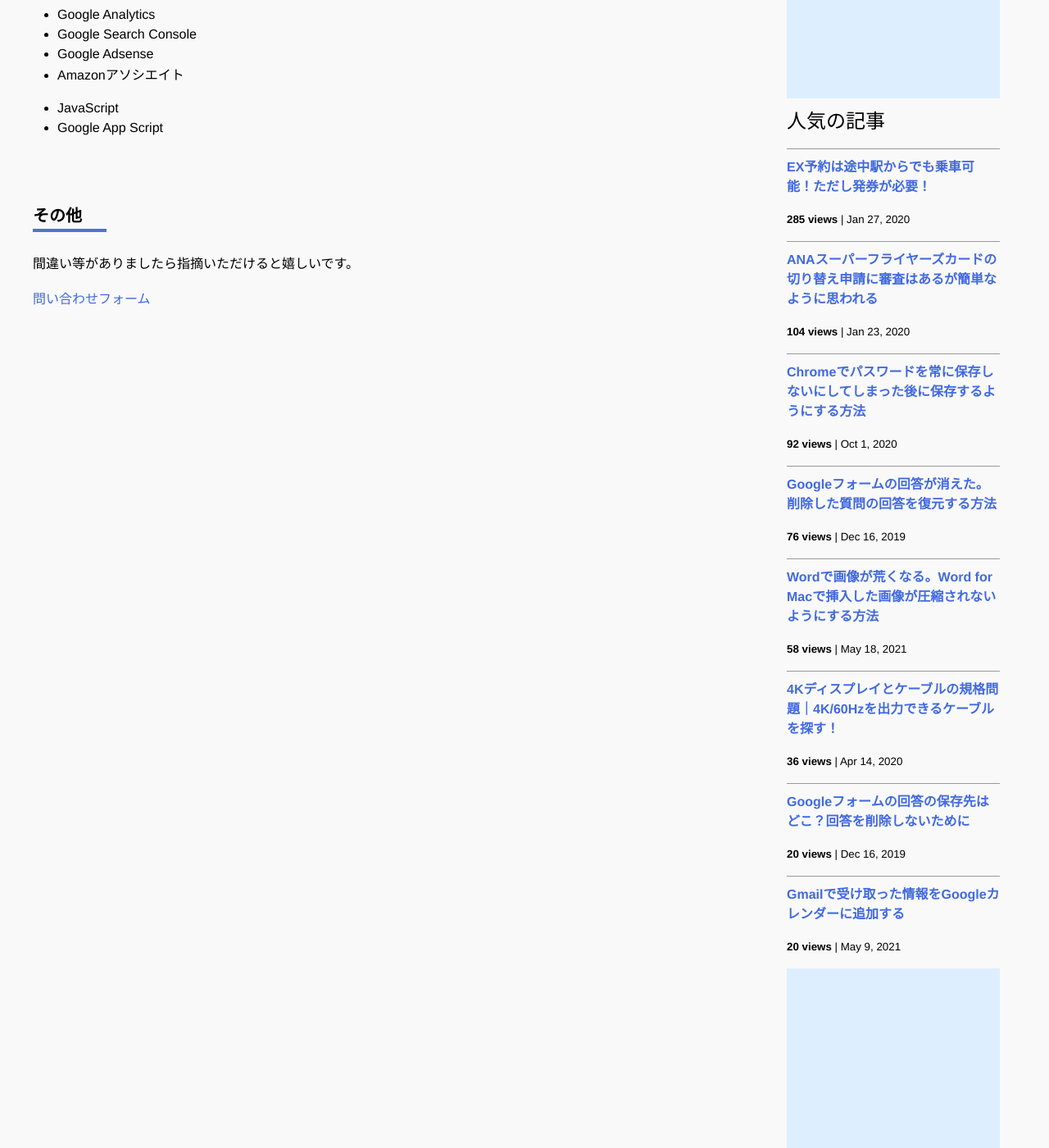
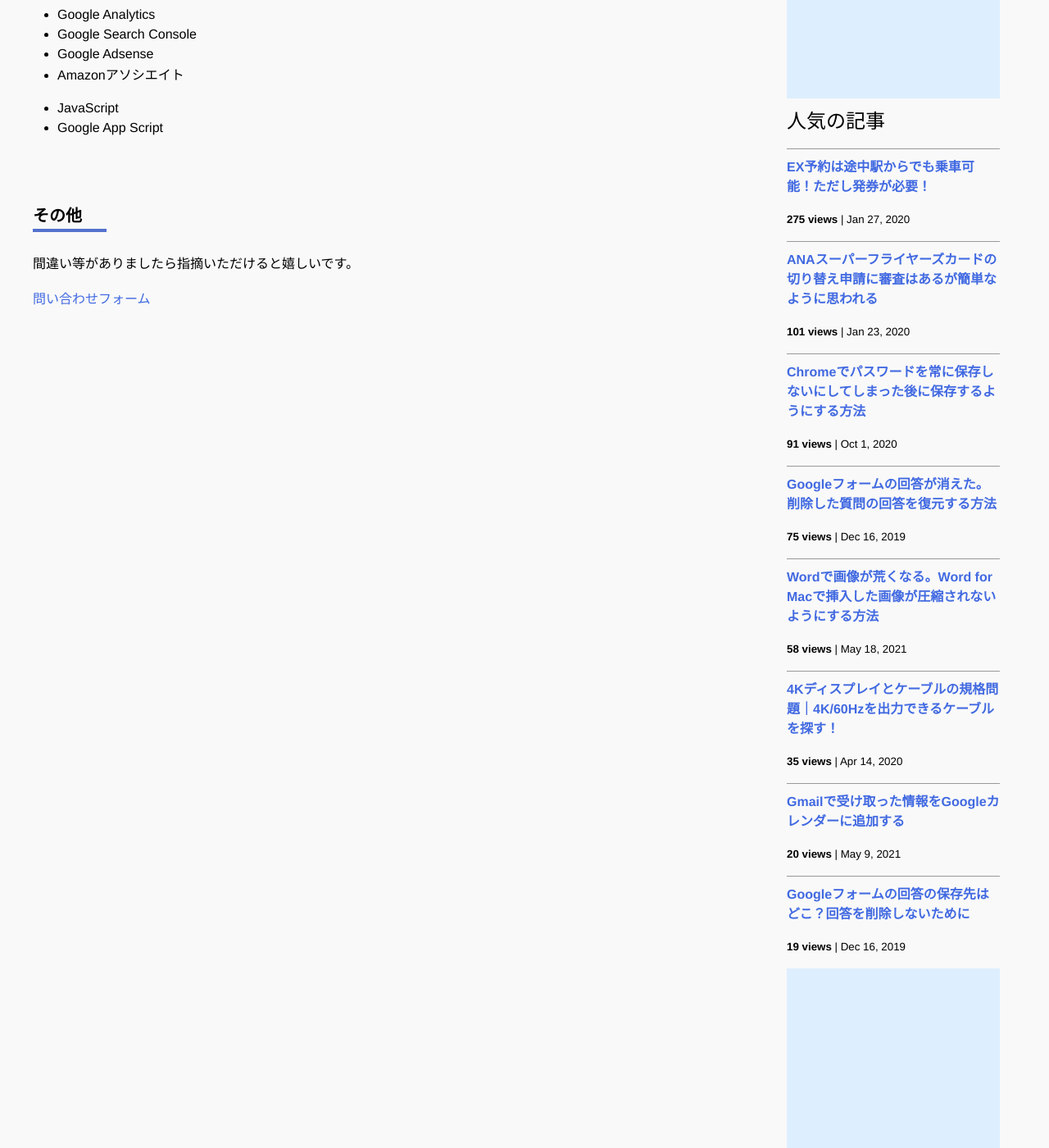
Before and after one commit to iwanaminami/shoyaiwaname, a Jekyll site: the page built from about.markdown, in a window 1280 px wide and 1400 px high, scrolled down 693 px. Shown: the whole window at 82% size. Built offline with Jekyll 4.4.1, drawn with Linux system fonts in a browser that asks for light colours; nearby versions of some CDN libraries; comment, search, counter and statistics services are not loaded.

Commit message:
chore(ga): update _data/popularposts.yml 20250910-0052

```diff
--- a/_data/popularposts.yml
+++ b/_data/popularposts.yml
@@ -1,17 +1,17 @@
 side:
-  - view: 285
+  - view: 275
     url: "/2020/01/27/ex-rideontheway.html"
-  - view: 104
+  - view: 101
     url: "/2020/01/23/sfc-judge.html"
-  - view: 92
+  - view: 91
     url: "/2020/10/01/googlepassword.html"
-  - view: 76
+  - view: 75
     url: "/2019/12/16/restore-googleform.html"
   - view: 58
     url: "/2021/05/18/image-compression-word.html"
-  - view: 36
+  - view: 35
     url: "/2020/04/14/4kcable.html"
   - view: 20
+    url: "/2021/05/09/gmailtocalendar.html"
+  - view: 19
     url: "/2019/12/16/googleform-answers.html"
-  - view: 20
-    url: "/2021/05/09/gmailtocalendar.html"
```
